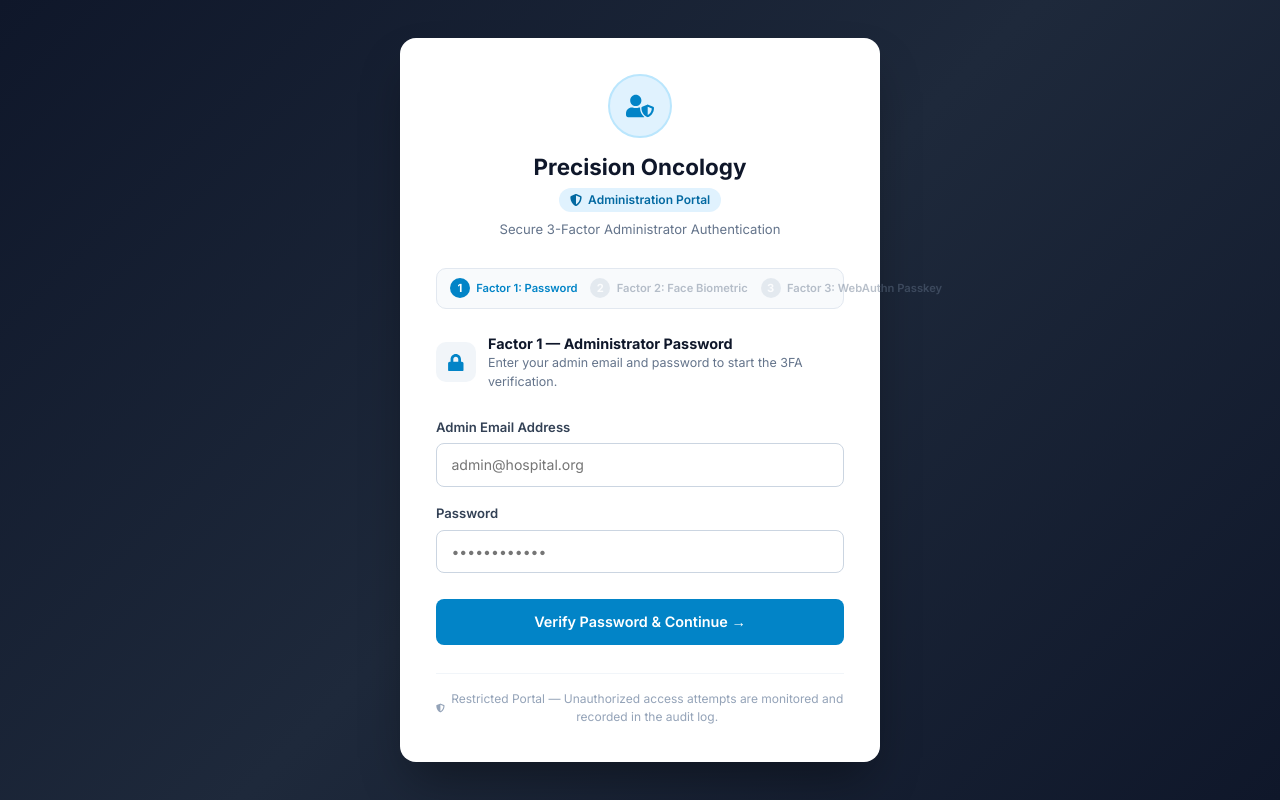
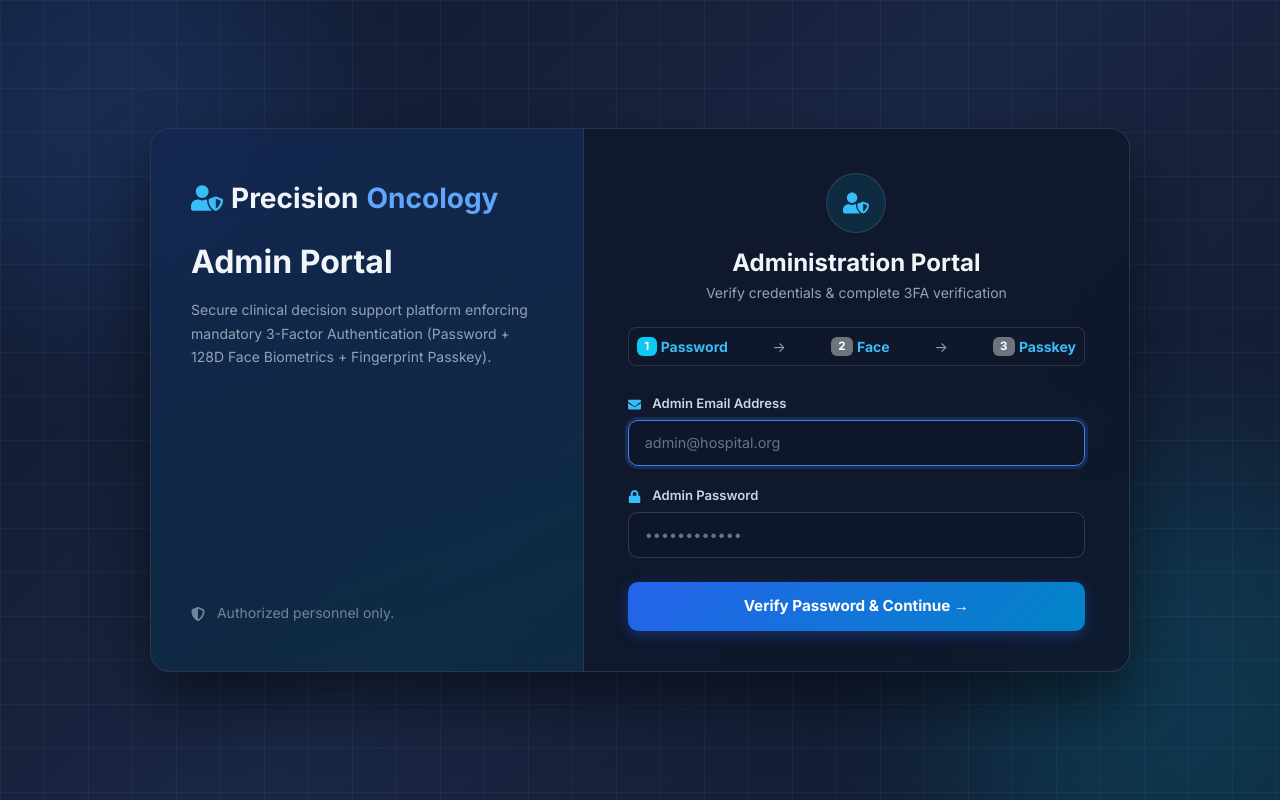
Before and after one commit to SowndharyaPL15/Precision-Oncology-CDSS, a React (Vite) app in the folder frontend/: page /admin/login in a window 1280 px wide. Built offline with nearby package versions, Linux system fonts and the light colour scheme; no server answers.

Commit message:
fix: update admin login styling to glassmorphic dark mode and resolve camera stream leak

```diff
--- a/frontend/src/pages/Admin/AdminLogin.tsx
+++ b/frontend/src/pages/Admin/AdminLogin.tsx
@@ -4,11 +4,12 @@ import { useAuth } from '../../context/AuthContext';
 import apiClient from '../../api/client';
 import {
   FaShieldAlt, FaUserShield, FaCamera, FaFingerprint,
-  FaExclamationCircle, FaCheckCircle, FaLock
+  FaExclamationCircle, FaCheckCircle, FaLock, FaEnvelope
 } from 'react-icons/fa';
 import { extractFaceEmbedding, checkFrameQuality } from '../../utils/faceAuth';
 import { authenticatePasskey } from '../../utils/webauthn';
 import { Modal, Button } from 'react-bootstrap';
+import '../Login/login.css';
 
 type Step = 1 | 2 | 3;
 
@@ -31,6 +32,7 @@ export default function AdminLogin() {
   const [cameraActive, setCameraActive] = useState(false);
   const [faceStatusText, setFaceStatusText] = useState('Position your face inside the frame');
   const videoRef = useRef<HTMLVideoElement | null>(null);
+  const streamRef = useRef<MediaStream | null>(null);
 
   const clearError = () => setError(null);
 
@@ -78,6 +80,7 @@ export default function AdminLogin() {
     setFaceStatusText('Position your face inside the frame');
     try {
       const stream = await navigator.mediaDevices.getUserMedia({ video: { width: 640, height: 480 } });
+      streamRef.current = stream;
       if (videoRef.current) {
         videoRef.current.srcObject = stream;
         await videoRef.current.play();
@@ -89,10 +92,14 @@ export default function AdminLogin() {
   };
 
   const stopCamera = () => {
-    if (videoRef.current?.srcObject) {
-      (videoRef.current.srcObject as MediaStream).getTracks().forEach(t => t.stop());
+    if (streamRef.current) {
+      streamRef.current.getTracks().forEach(t => t.stop());
+      streamRef.current = null;
+    }
+    if (videoRef.current) {
+      videoRef.current.srcObject = null;
+    }
     setCameraActive(false);
-    }
   };
 
   // ── Step 2: Face Biometric Capture & Verification ───────────────────────────
@@ -176,164 +183,137 @@ export default function AdminLogin() {
   ];
 
   return (
-    <div style={styles.container}>
-      <div style={styles.card}>
+    <div className="login-root">
+      <div className="login-bg-grid" />
+      <div className="login-glow login-glow-1" />
+      <div className="login-glow login-glow-2" />
 
-        {/* Header */}
-        <div style={styles.header}>
-          <div style={styles.iconCircle}>
-            <FaUserShield style={{ color: '#0284C7', fontSize: '1.75rem' }} />
+      <div className="login-container">
+        {/* Left Brand Panel */}
+        <div className="login-brand-panel d-none d-md-flex col-md-5">
+          <div className="d-flex flex-column justify-content-between h-100">
+            <div>
+              <div className="d-flex align-items-center gap-2 text-primary fs-3 fw-bold mb-4">
+                <FaUserShield className="text-info fs-2" />
+                <span className="text-white">Precision</span> Oncology
               </div>
-          <h1 style={styles.title}>Precision Oncology</h1>
-          <div style={styles.subTitleBadge}>
-            <FaShieldAlt style={{ marginRight: '0.4rem', fontSize: '0.75rem' }} />
-            Administration Portal
+              <h2 className="fw-bold text-white mb-3">Admin Portal</h2>
+              <p className="text-slate-300 small leading-relaxed opacity-85">
+                Secure clinical decision support platform enforcing mandatory 3-Factor Authentication (Password + 128D Face Biometrics + Fingerprint Passkey).
+              </p>
             </div>
-          <p style={styles.subtitle}>Secure 3-Factor Administrator Authentication</p>
+            <div className="small text-slate-400 opacity-75">
+              <FaShieldAlt className="me-2" /> Authorized personnel only.
+            </div>
+          </div>
         </div>
 
-        {/* Step Indicator */}
-        <div style={styles.stepper}>
-          {STEPS.map((s, i) => (
-            <div key={s.num} style={{ display: 'flex', alignItems: 'center', flex: 1 }}>
-              <div style={{ ...styles.stepItem, ...(step >= s.num ? styles.stepItemActive : {}) }}>
-                <div style={{ ...styles.stepCircle, ...(step > s.num ? styles.stepCircleDone : step === s.num ? styles.stepCircleActive : {}) }}>
-                  {step > s.num ? <FaCheckCircle style={{ fontSize: '0.7rem' }} /> : s.num}
+        {/* Right Form Panel */}
+        <div className="login-card col-12 col-md-7">
+          <div className="text-center mb-4">
+            <div className="d-flex justify-content-center mb-3">
+              <div className="rounded-circle bg-info bg-opacity-10 p-3 border border-info border-opacity-25" style={{ width: '60px', height: '60px', display: 'flex', alignItems: 'center', justifyContent: 'center' }}>
+                <FaUserShield className="text-info fs-3" />
               </div>
-                <span style={{ ...styles.stepLabel, ...(step >= s.num ? { color: '#0284C7' } : {}) }}>
-                  {s.label}
-                </span>
             </div>
-              {i < STEPS.length - 1 && (
-                <div style={{ ...styles.stepConnector, ...(step > s.num ? { backgroundColor: '#0284C7' } : {}) }} />
-              )}
-            </div>
-          ))}
+            <h4 className="fw-bold text-white mb-1">Administration Portal</h4>
+            <p className="text-muted small">Verify credentials & complete 3FA verification</p>
           </div>
 
-        {/* Error Box */}
+          {/* Stepper */}
+          <div className="d-flex justify-content-between align-items-center mb-4 p-2 rounded-3 border border-secondary border-opacity-25" style={{ background: '#0f172a' }}>
+            <div className="d-flex align-items-center gap-1 text-info small fw-bold">
+              <span className={`badge ${step >= 1 ? 'bg-info' : 'bg-secondary'}`}>1</span> Password
+            </div>
+            <span className="text-muted small">→</span>
+            <div className="d-flex align-items-center gap-1 text-info small fw-bold">
+              <span className={`badge ${step >= 2 ? 'bg-info' : 'bg-secondary'}`}>2</span> Face
+            </div>
+            <span className="text-muted small">→</span>
+            <div className="d-flex align-items-center gap-1 text-info small fw-bold">
+              <span className={`badge ${step >= 3 ? 'bg-info' : 'bg-secondary'}`}>3</span> Passkey
+            </div>
+          </div>
+
           {error && (
-          <div style={styles.errorBox}>
-            <FaExclamationCircle style={{ color: '#DC2626', flexShrink: 0, marginTop: '2px' }} />
-            <span>{error}</span>
+            <div className="alert alert-danger py-2 small border-0 bg-danger bg-opacity-25 text-white mb-3">
+              <FaExclamationCircle className="me-2" /> {error}
             </div>
           )}
 
-        {/* ── STEP 1: Password ──────────────────────────────────────────── */}
+          {/* Step 1 Form */}
           {step === 1 && (
-          <form onSubmit={handleStep1} style={styles.form}>
-            <div style={styles.stepHeader}>
-              <div style={styles.stepIcon}><FaLock style={{ color: '#0284C7' }} /></div>
-              <div>
-                <div style={styles.stepTitle}>Factor 1 — Administrator Password</div>
-                <div style={styles.stepDesc}>Enter your admin email and password to start the 3FA verification.</div>
-              </div>
-            </div>
-
-            <div style={styles.inputGroup}>
-              <label style={styles.label}>Admin Email Address</label>
+            <form onSubmit={handleStep1}>
+              <div className="mb-3">
+                <label className="form-label text-slate-300">
+                  <FaEnvelope className="me-2 text-info" /> Admin Email Address
+                </label>
                 <input
                   type="email"
                   required
                   value={email}
                   onChange={e => setEmail(e.target.value)}
                   placeholder="admin@hospital.org"
-                style={styles.input}
+                  className="form-control login-input"
                   autoFocus
                 />
               </div>
 
-            <div style={styles.inputGroup}>
-              <label style={styles.label}>Password</label>
+              <div className="mb-4">
+                <label className="form-label text-slate-300">
+                  <FaLock className="me-2 text-info" /> Admin Password
+                </label>
                 <input
                   type="password"
                   required
                   value={password}
                   onChange={e => setPassword(e.target.value)}
                   placeholder="••••••••••••"
-                style={styles.input}
+                  className="form-control login-input"
                 />
               </div>
 
-            <button type="submit" disabled={loading} style={styles.primaryBtn}>
+              <button type="submit" disabled={loading} className="btn-primary-login w-100">
                 {loading ? 'Verifying Admin Credentials...' : 'Verify Password & Continue →'}
               </button>
             </form>
           )}
 
-        {/* ── STEP 2: Face Biometric ────────────────────────────────────── */}
+          {/* Step 2 Form */}
           {step === 2 && (
-          <div style={styles.biometricBox}>
-            <div style={styles.stepHeader}>
-              <div style={{ ...styles.stepIcon, backgroundColor: '#E0F2FE', border: '1px solid #BAE6FD' }}>
-                <FaCamera style={{ color: '#0284C7' }} />
+            <div className="text-center py-2">
+              <div className="mb-3">
+                <FaCamera className="text-info fs-1 mb-2" />
+                <h6 className="fw-bold text-white mb-1">Face Biometric Authentication</h6>
+                <p className="text-muted small">Verify face template for {adminUser?.email}</p>
               </div>
-              <div>
-                <div style={styles.stepTitle}>Factor 2 — Facial Biometric Scan</div>
-                <div style={styles.stepDesc}>
-                  Verifying 128D facial embedding vector for: <strong>{adminUser?.email}</strong>
-                </div>
-              </div>
-            </div>
-
-            <div style={styles.biometricVisual}>
-              <div style={styles.biometricRing}>
-                <FaCamera style={{ fontSize: '2rem', color: '#0284C7' }} />
-              </div>
-              <p style={{ fontSize: '0.85rem', color: '#64748B', textAlign: 'center', margin: '0.75rem 0 0 0' }}>
-                Position your face in front of the live camera. Vector is calculated and matched against enrolled template.
-              </p>
-            </div>
-
-            <button onClick={startCamera} disabled={loading} style={styles.primaryBtn}>
-              {loading ? 'Processing...' : 'Open Camera & Scan Face →'}
+              <button onClick={startCamera} className="btn-primary-login w-100">
+                Open Camera & Scan Face
               </button>
             </div>
           )}
 
-        {/* ── STEP 3: WebAuthn Passkey ──────────────────────────────────── */}
+          {/* Step 3 Form */}
           {step === 3 && (
-          <div style={styles.biometricBox}>
-            <div style={styles.stepHeader}>
-              <div style={{ ...styles.stepIcon, backgroundColor: '#D1FAE5', border: '1px solid #6EE7B7' }}>
-                <FaFingerprint style={{ color: '#10B981' }} />
+            <div className="text-center py-2">
+              <div className="mb-3">
+                <FaFingerprint className="text-success fs-1 mb-2" />
+                <h6 className="fw-bold text-white mb-1">WebAuthn Fingerprint / Passkey</h6>
+                <p className="text-muted small">Verify passkey credentials to log in</p>
               </div>
-              <div>
-                <div style={styles.stepTitle}>Factor 3 — WebAuthn / Passkey</div>
-                <div style={styles.stepDesc}>
-                  Touch your security key or biometric sensor to complete 3FA authorization.
+              <button onClick={handleStep3WebAuthn} className="btn btn-success w-100 fw-bold py-2.5 rounded-3">
+                Authenticate Passkey
+              </button>
             </div>
+          )}
         </div>
       </div>
 
-            <div style={styles.biometricVisual}>
-              <div style={{ ...styles.biometricRing, backgroundColor: '#ECFDF5', borderColor: '#A7F3D0' }}>
-                <FaFingerprint style={{ fontSize: '2.2rem', color: '#10B981' }} />
-              </div>
-              <p style={{ fontSize: '0.85rem', color: '#64748B', textAlign: 'center', margin: '0.75rem 0 0 0' }}>
-                FIDO2 WebAuthn hardware token or OS biometric prompt.
-              </p>
-            </div>
-
-            <button onClick={handleStep3WebAuthn} disabled={loading} style={{ ...styles.primaryBtn, backgroundColor: '#10B981' }}>
-              {loading ? 'Verifying Passkey...' : 'Authenticate WebAuthn Passkey →'}
-            </button>
-          </div>
-        )}
-
-        {/* Footer info */}
-        <div style={styles.footer}>
-          <FaShieldAlt style={{ marginRight: '0.35rem', color: '#94A3B8' }} />
-          Restricted Portal — Unauthorized access attempts are monitored and recorded in the audit log.
-        </div>
-
-      </div>
-
-      {/* ── REAL WEBCAM SCAN MODAL ── */}
+      {/* Camera Modal */}
       <Modal show={showCameraModal} onHide={() => { stopCamera(); setShowCameraModal(false); }} centered backdrop="static" className="text-white">
         <Modal.Header closeButton style={{ background: "#0f172a", borderBottom: "1px solid #1e293b" }}>
-          <Modal.Title className="fs-5 fw-bold d-flex align-items-center gap-2">
-            <FaCamera className="text-info" />Facial Biometric Verification
+          <Modal.Title className="fs-6 fw-bold d-flex align-items-center gap-2">
+            <FaCamera className="text-info" /> Facial Biometric Verification
           </Modal.Title>
         </Modal.Header>
         <Modal.Body style={{ background: "#0f172a" }} className="text-center p-4">
@@ -343,227 +323,10 @@ export default function AdminLogin() {
           </div>
           <p className="text-info small mb-3 fw-semibold">{faceStatusText}</p>
           <Button variant="primary" onClick={captureAndVerifyFace} disabled={loading || !cameraActive} className="w-100 fw-bold py-2">
-            {loading ? <><span className="spinner-border spinner-border-sm me-2" />Verifying Similarity...</> : "Verify Face Match"}
+            {loading ? <><span className="spinner-border spinner-border-sm me-2" />Verifying Match...</> : "Verify Face Match"}
           </Button>
         </Modal.Body>
       </Modal>
-
     </div>
   );
 }
-
-const styles: Record<string, React.CSSProperties> = {
-  container: {
-    minHeight: '100vh',
-    display: 'flex',
-    alignItems: 'center',
-    justifyContent: 'center',
-    background: 'linear-gradient(135deg, #0F172A 0%, #1E293B 50%, #0F172A 100%)',
-    fontFamily: "'Inter', sans-serif",
-    padding: '1.5rem',
-  },
-  card: {
-    width: '100%',
-    maxWidth: '480px',
-    backgroundColor: '#FFFFFF',
-    borderRadius: '16px',
-    boxShadow: '0 25px 50px -12px rgba(0, 0, 0, 0.4)',
-    padding: '2.25rem',
-    position: 'relative',
-  },
-  header: {
-    textAlign: 'center',
-    marginBottom: '1.75rem',
-  },
-  iconCircle: {
-    width: '64px',
-    height: '64px',
-    borderRadius: '50%',
-    backgroundColor: '#E0F2FE',
-    display: 'flex',
-    alignItems: 'center',
-    justifyContent: 'center',
-    margin: '0 auto 1rem auto',
-    border: '2px solid #BAE6FD',
-  },
-  title: {
-    fontSize: '1.4rem',
-    fontWeight: 700,
-    color: '#0F172A',
-    margin: '0 0 0.4rem 0',
-  },
-  subTitleBadge: {
-    display: 'inline-flex',
-    alignItems: 'center',
-    backgroundColor: '#E0F2FE',
-    color: '#0369A1',
-    fontSize: '0.75rem',
-    fontWeight: 600,
-    padding: '0.2rem 0.65rem',
-    borderRadius: '9999px',
-    marginBottom: '0.5rem',
-  },
-  subtitle: {
-    fontSize: '0.82rem',
-    color: '#64748B',
-    margin: 0,
-  },
-  stepper: {
-    display: 'flex',
-    alignItems: 'center',
-    marginBottom: '1.5rem',
-    padding: '0.6rem 0.8rem',
-    backgroundColor: '#F8FAFC',
-    borderRadius: '10px',
-    border: '1px solid #E2E8F0',
-  },
-  stepItem: {
-    display: 'flex',
-    alignItems: 'center',
-    gap: '0.4rem',
-    opacity: 0.45,
-  },
-  stepItemActive: {
-    opacity: 1,
-  },
-  stepCircle: {
-    width: '20px',
-    height: '20px',
-    borderRadius: '50%',
-    backgroundColor: '#CBD5E1',
-    color: '#FFFFFF',
-    fontSize: '0.7rem',
-    fontWeight: 700,
-    display: 'flex',
-    alignItems: 'center',
-    justifyContent: 'center',
-  },
-  stepCircleActive: {
-    backgroundColor: '#0284C7',
-  },
-  stepCircleDone: {
-    backgroundColor: '#10B981',
-  },
-  stepLabel: {
-    fontSize: '0.7rem',
-    fontWeight: 600,
-    color: '#64748B',
-    whiteSpace: 'nowrap',
-  },
-  stepConnector: {
-    flex: 1,
-    height: '2px',
-    backgroundColor: '#CBD5E1',
-    margin: '0 0.4rem',
-  },
-  errorBox: {
-    display: 'flex',
-    alignItems: 'flex-start',
-    gap: '0.6rem',
-    backgroundColor: '#FEF2F2',
-    border: '1px solid #FCA5A5',
-    color: '#991B1B',
-    borderRadius: '8px',
-    padding: '0.75rem 1rem',
-    fontSize: '0.82rem',
-    marginBottom: '1.25rem',
-  },
-  form: {
-    display: 'flex',
-    flexDirection: 'column',
-    gap: '1.1rem',
-  },
-  stepHeader: {
-    display: 'flex',
-    alignItems: 'center',
-    gap: '0.75rem',
-    marginBottom: '0.5rem',
-  },
-  stepIcon: {
-    width: '40px',
-    height: '40px',
-    borderRadius: '10px',
-    backgroundColor: '#F1F5F9',
-    display: 'flex',
-    alignItems: 'center',
-    justifyContent: 'center',
-    fontSize: '1.1rem',
-    flexShrink: 0,
-  },
-  stepTitle: {
-    fontSize: '0.9rem',
-    fontWeight: 700,
-    color: '#0F172A',
-  },
-  stepDesc: {
-    fontSize: '0.78rem',
-    color: '#64748B',
-  },
-  inputGroup: {
-    display: 'flex',
-    flexDirection: 'column',
-    gap: '0.35rem',
-  },
-  label: {
-    fontSize: '0.82rem',
-    fontWeight: 600,
-    color: '#334155',
-  },
-  input: {
-    padding: '0.65rem 0.9rem',
-    borderRadius: '8px',
-    border: '1px solid #CBD5E1',
-    fontSize: '0.88rem',
-    outline: 'none',
-    width: '100%',
-    boxSizing: 'border-box',
-  },
-  primaryBtn: {
-    padding: '0.75rem 1.25rem',
-    borderRadius: '8px',
-    backgroundColor: '#0284C7',
-    color: '#FFFFFF',
-    fontWeight: 600,
-    fontSize: '0.9rem',
-    border: 'none',
-    cursor: 'pointer',
-    width: '100%',
-    marginTop: '0.5rem',
-    transition: 'background-color 0.2s',
-  },
-  biometricBox: {
-    display: 'flex',
-    flexDirection: 'column',
-    gap: '1.25rem',
-  },
-  biometricVisual: {
-    padding: '1.5rem',
-    backgroundColor: '#F8FAFC',
-    borderRadius: '12px',
-    border: '1px dashed #CBD5E1',
-    display: 'flex',
-    flexDirection: 'column',
-    alignItems: 'center',
-  },
-  biometricRing: {
-    width: '72px',
-    height: '72px',
-    borderRadius: '50%',
-    backgroundColor: '#E0F2FE',
-    border: '2px solid #BAE6FD',
-    display: 'flex',
-    alignItems: 'center',
-    justifyContent: 'center',
-  },
-  footer: {
-    marginTop: '1.75rem',
-    paddingTop: '1rem',
-    borderTop: '1px solid #F1F5F9',
-    textAlign: 'center',
-    fontSize: '0.75rem',
-    color: '#94A3B8',
-    display: 'flex',
-    alignItems: 'center',
-    justifyContent: 'center',
-  },
-};
```
Also changed, not shown: frontend/src/pages/Login/index.tsx (+9 -4 lines), frontend/src/pages/Register/index.tsx (+9 -3 lines). Lines whose indentation alone changed are shown as unchanged.
